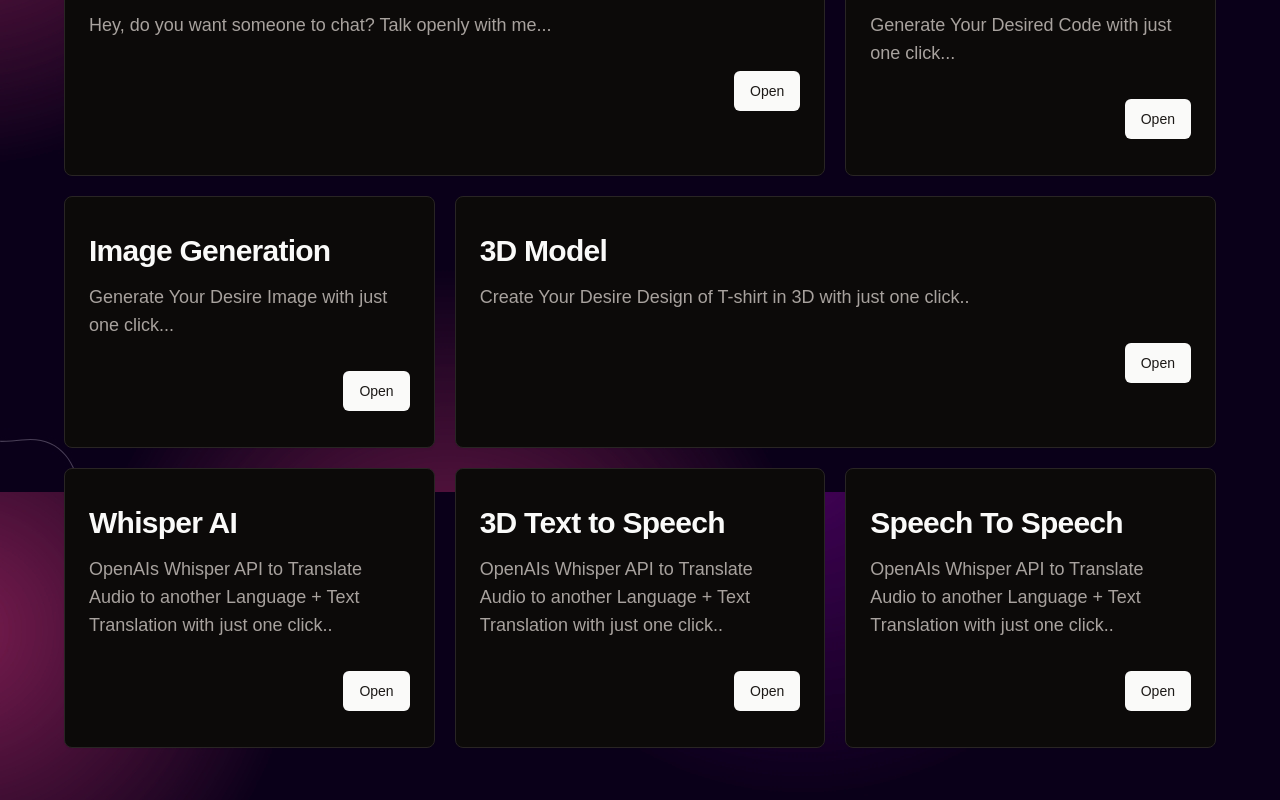
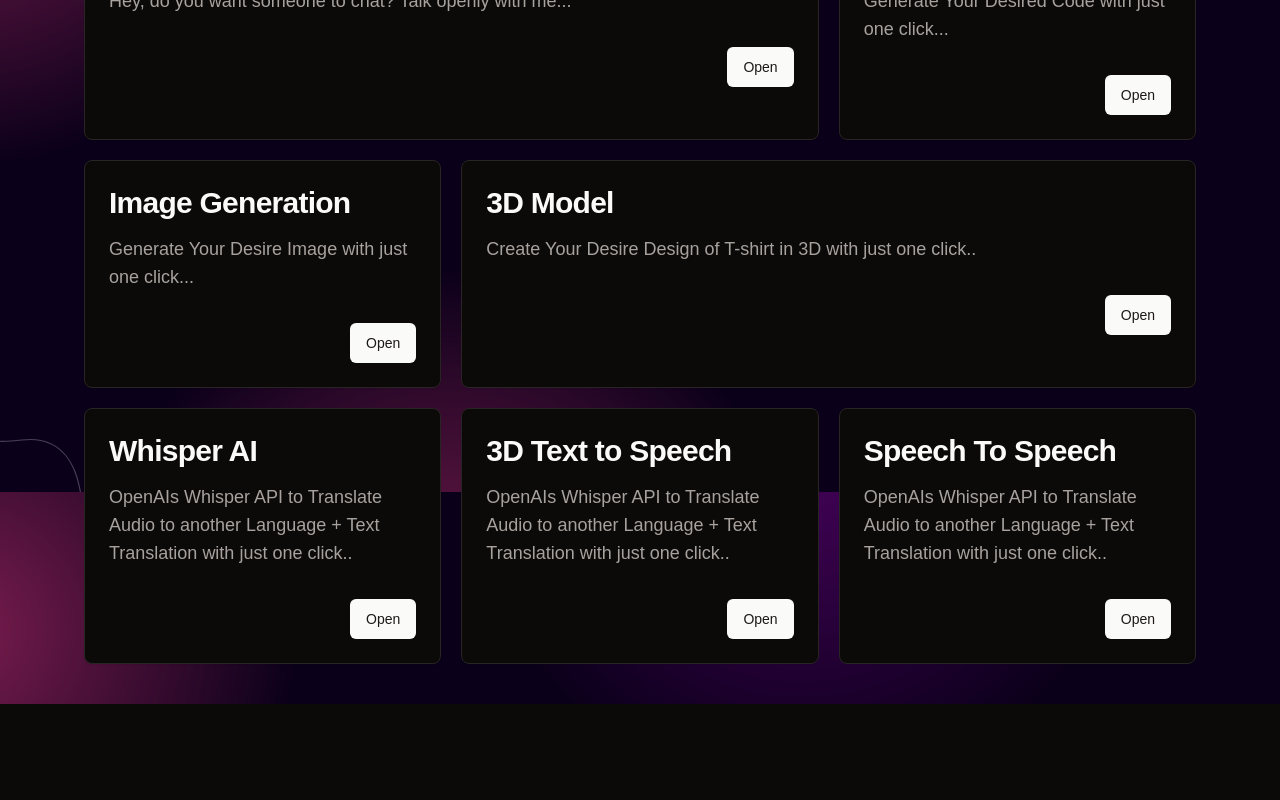
Before and after one commit to afnansiddiqui/ai-saas, a Next.js app: page /dashboard in a window 1280 px wide. Shown: the part 308-1108 px from the top of the page. After the commit the page ends 1012 px from the top, so only its background shows below. Built offline with nearby package versions, Linux system fonts and the light colour scheme; a web font is replaced by a local one.

Commit message:
Build: Fixing Navbar in All pages

```diff
--- a/src/app/(dashboard)/(routes)/3dshirt/page.tsx
+++ b/src/app/(dashboard)/(routes)/3dshirt/page.tsx
@@ -2,10 +2,12 @@ import Image from 'next/image'
 import Canvas from '@/canvas'
 import Customizer from '@/pages/Customizer'
 import Home from '@/pages/Home'
+import Navbar from '@/components/navbar'
 
 export default function dShirt() {
     return (
-        <div className='app transition-all ease-in'>
+      <div className='app transition-all ease-in'>
+            <Navbar />
             <Home />
             <Canvas />
             <Customizer />
--- a/src/app/(dashboard)/(routes)/3dtext/page.tsx
+++ b/src/app/(dashboard)/(routes)/3dtext/page.tsx
@@ -2,9 +2,12 @@ import ChatBotCanvas from "@/components/ChatBotCanvas";
 import TextToSpeech from "@/components/TextToSpeech";
 import Image from "next/image";
 import { IsPlayingProvider } from "@/app/context/IsPlayingContext";
+import Navbar from "@/components/navbar";
 
 export default function Home() {
   return (
+		<>
+			<Navbar />
 			<div className="h-[90vh]">
 				<IsPlayingProvider>
 					<div className="h-[69vh] relative mb-10">
@@ -15,5 +18,6 @@ export default function Home() {
 					</div>
 				</IsPlayingProvider>
 			</div>
+		</>
 	);
 }
--- a/src/app/(dashboard)/(routes)/conversation/page.tsx
+++ b/src/app/(dashboard)/(routes)/conversation/page.tsx
@@ -20,6 +20,7 @@ import { Loader } from "@/components/loader";
 import { cn } from "@/lib/utils";
 import { UserAvatar } from "@/components/user-avatar";
 import { BotAvatar } from "@/components/bot-avatar";
+import Navbar from "@/components/navbar";
 
 interface ChatCompletionRequestMessage {
 	role: "user" | "assistant" | "system";
@@ -63,6 +64,7 @@ const ConversationPage = () => {
 
 	return (
 		<div>
+			<Navbar />
 			<Heading
 				title="Conversation"
 				description="Conversation model."
--- a/src/app/(dashboard)/(routes)/dashboard/page.tsx
+++ b/src/app/(dashboard)/(routes)/dashboard/page.tsx
@@ -8,9 +8,25 @@ import {
 	CardTitle,
 } from "@/components/ui/card";
 import Link from "next/link";
+import { UserButton } from "@clerk/nextjs";
+import { ArrowLeft } from "lucide-react";
 
 const DashboardPage = () => {
 	return (
+    <>
+      {/* Navbar for the DashBoard */}
+			<div className="flex justify-between items-center p-4">
+				<div>
+					<Link href="/">
+						<Button variant={"link"}>
+							<ArrowLeft className="mr-2 h-4 w-4" />
+						</Button>
+					</Link>
+				</div>
+				<div className="flex justify-end w-full  gap-x-2 items-center">
+					<UserButton afterSignOutUrl="/" />
+				</div>
+			</div>
 			<div className="w-full mx-auto lg:px-16 pb-10">
 				<div className="flex w-full justify-center">
 					<p className="text-center text-3xl lg:text-4xl font-semibold py-8 mb-11">
@@ -18,8 +34,8 @@ const DashboardPage = () => {
 					</p>
 				</div>
 
-			<div className="grid gap-5 sm:grid-cols-1 md:grid-cols-2 lg:grid-cols-2 xl:grid-cols-3 py-3">
-				<Card className="w-full py-3 group hover:shadow-lg hover:-translate-y-1 transition-transform duration-200 ease-in-out col-span-2">
+				<div className="grid gap-5 sm:grid-cols-1 md:grid-cols-2 lg:grid-cols-2 xl:grid-cols-3 xl:px-5 lg:px-4 md:px-3 sm:px-2">
+					<Card className="w-full hover:shadow-lg hover:-translate-y-1 transition-transform duration-200 ease-in-out lg:col-span-2 xl:col-span-2 md:col-span-1 sm:col-span-1">
 						<CardHeader>
 							<CardTitle className="text-3xl">Conversation</CardTitle>
 							<CardDescription className="text-lg py-2">
@@ -32,7 +48,7 @@ const DashboardPage = () => {
 							</Link>
 						</CardFooter>
 					</Card>
-				<Card className="w-full py-3 group hover:shadow-lg hover:-translate-y-1 transition-transform duration-200 ease-in-out col-span-1  ">
+					<Card className="w-full hover:shadow-lg hover:-translate-y-1 transition-transform duration-200 ease-in-out lg:col-span-1 xl:col-span-1 md:col-span-1 sm:col-span-1">
 						<CardHeader>
 							<CardTitle className="text-3xl">Code Generation</CardTitle>
 							<CardDescription className="text-lg py-2">
@@ -45,7 +61,7 @@ const DashboardPage = () => {
 							</Link>
 						</CardFooter>
 					</Card>
-				<Card className="w-full py-3 group hover:shadow-lg hover:-translate-y-1 transition-transform duration-200 ease-in-out col-span-1">
+					<Card className="w-full hover:shadow-lg hover:-translate-y-1 transition-transform duration-200 ease-in-out lg:col-span-1 xl:col-span-1 md:col-span-1 sm:col-span-1">
 						<CardHeader>
 							<CardTitle className="text-3xl">Image Generation</CardTitle>
 							<CardDescription className="text-lg py-2">
@@ -58,7 +74,7 @@ const DashboardPage = () => {
 							</Link>
 						</CardFooter>
 					</Card>
-				<Card className="w-full py-3 group hover:shadow-lg hover:-translate-y-1 transition-transform duration-200 ease-in-out col-span-2">
+					<Card className="w-full hover:shadow-lg hover:-translate-y-1 transition-transform duration-200 ease-in-out lg:col-span-2 xl:col-span-2 md:col-span-1 sm:col-span-1">
 						<CardHeader>
 							<CardTitle className="text-3xl">3D Model</CardTitle>
 							<CardDescription className="text-lg py-2">
@@ -71,12 +87,12 @@ const DashboardPage = () => {
 							</Link>
 						</CardFooter>
 					</Card>
-				<Card className="w-full py-3 group hover:shadow-lg hover:-translate-y-1 transition-transform duration-200 ease-in-out">
+					<Card className="w-full hover:shadow-lg hover:-translate-y-1 transition-transform duration-200 ease-in-out lg:col-span-1 xl:col-span-1 md:col-span-1 sm:col-span-1">
 						<CardHeader>
 							<CardTitle className="text-3xl">Whisper AI</CardTitle>
 							<CardDescription className="text-lg py-2">
-							OpenAIs Whisper API to Translate Audio to another Language + Text
-							Translation with just one click..
+								OpenAIs Whisper API to Translate Audio to another Language +
+								Text Translation with just one click..
 							</CardDescription>
 						</CardHeader>
 						<CardFooter className="flex justify-end">
@@ -85,12 +101,12 @@ const DashboardPage = () => {
 							</Link>
 						</CardFooter>
 					</Card>
-				<Card className="w-full py-3 group hover:shadow-lg hover:-translate-y-1 transition-transform duration-200 ease-in-out">
+					<Card className="w-full hover:shadow-lg hover:-translate-y-1 transition-transform duration-200 ease-in-out lg:col-span-1 xl:col-span-1 md:col-span-1 sm:col-span-1">
 						<CardHeader>
 							<CardTitle className="text-3xl">3D Text to Speech</CardTitle>
 							<CardDescription className="text-lg py-2">
-							OpenAIs Whisper API to Translate Audio to another Language + Text
-							Translation with just one click..
+								OpenAIs Whisper API to Translate Audio to another Language +
+								Text Translation with just one click..
 							</CardDescription>
 						</CardHeader>
 						<CardFooter className="flex justify-end">
@@ -99,12 +115,12 @@ const DashboardPage = () => {
 							</Link>
 						</CardFooter>
 					</Card>
-				<Card className="w-full py-3 group hover:shadow-lg hover:-translate-y-1 transition-transform duration-200 ease-in-out">
+					<Card className="w-full hover:shadow-lg hover:-translate-y-1 transition-transform duration-200 ease-in-out lg:col-span-1 xl:col-span-1 md:col-span-1 sm:col-span-1">
 						<CardHeader>
 							<CardTitle className="text-3xl">Speech To Speech</CardTitle>
 							<CardDescription className="text-lg py-2">
-							OpenAIs Whisper API to Translate Audio to another Language + Text
-							Translation with just one click..
+								OpenAIs Whisper API to Translate Audio to another Language +
+								Text Translation with just one click..
 							</CardDescription>
 						</CardHeader>
 						<CardFooter className="flex justify-end">
@@ -115,6 +131,7 @@ const DashboardPage = () => {
 					</Card>
 				</div>
 			</div>
+		</>
 	);
 };
 
--- a/src/app/(dashboard)/(routes)/speechtospeech/page.tsx
+++ b/src/app/(dashboard)/(routes)/speechtospeech/page.tsx
@@ -4,6 +4,7 @@ import React, { useEffect, useState } from 'react';
 import SpeechRecognition, { useSpeechRecognition } from 'react-speech-recognition'
 import { UserAvatar } from '@/components/user-avatar';
 import { BotAvatar } from '@/components/bot-avatar';
+import Navbar from '@/components/navbar';
 
 export default function App() {
   const { listening, transcript } = useSpeechRecognition();
@@ -56,6 +57,7 @@ export default function App() {
 
   return (
 		<>
+			<Navbar />
 			<div className="flex flex-col items-center justify-center">
 				<div className="flex flex-col w-[100vw] h-[75vh] p-10 gap-5">
 					{transcript && (
--- a/src/app/(dashboard)/(routes)/whisper/page.tsx
+++ b/src/app/(dashboard)/(routes)/whisper/page.tsx
@@ -9,13 +9,14 @@ import AudioTranslate from "../../../../components/AudioTranslate";
 import Header from "../../../../components//Header";
 import TextTranslate from "../../../../components/TextTranslate";
 import orbitiobg from "../../../../../public/bg-purple.jpg";
+import Navbar from "@/components/navbar";
 
 const Whisper = () => {
 	const [mode, setMode] = useState<Boolean>(true);
 
 	return (
 		<>
-
+			<Navbar />
 			<div className="flex max-w-5xl mx-auto flex-col items-center justify-center py-2 min-h-screen">
 				{/* <Header /> */}
 				<main className="flex flex-1 w-full flex-col items-center justify-center text-center px-4 mb-[100px] sm:mt-20">
--- /dev/null
+++ b/src/app/(dashboard)/globals.css
@@ -0,0 +1,6 @@
+body {
+  background-image: url('/public/bg-purple.jpg');
+  background-repeat: no-repeat;
+  background-attachment: fixed;
+  background-size: cover;
+}
--- a/src/app/(dashboard)/layout.tsx
+++ b/src/app/(dashboard)/layout.tsx
@@ -8,7 +8,7 @@ const DashboardLayout = ({ children }: { children: React.ReactNode }) => {
 				<div className="-z-10 fixed w-full h-[100vh]">
 					<Image src={orbitiobg} alt="orbitio" fill objectFit="cover" />
 				</div>
-        <Navbar />
+				{/* <Navbar /> */}
 				{children}
 			</main>
 		</body>
--- a/src/components/navbar.tsx
+++ b/src/components/navbar.tsx
@@ -7,14 +7,13 @@ export const Navbar = () => {
 		<>
 			<div className="flex justify-between items-center p-4">
 				<div>
-					<Link href="/">
+					<Link href="/dashboard">
 						<Button variant={"link"}>
 							<ArrowLeft className="mr-2 h-4 w-4" />
 						</Button>
 					</Link>
 				</div>
 				<div className="flex justify-end w-full  gap-x-2 items-center">
-					{/* <ModeToggle /> */}
 					<UserButton afterSignOutUrl="/" />
 				</div>
 			</div>
```
Also changed, not shown: src/app/(dashboard)/(routes)/code/page.tsx (+17 -12 lines), src/app/(dashboard)/(routes)/image/page.tsx (+11 -19 lines). Lines whose indentation alone changed are shown as unchanged.
